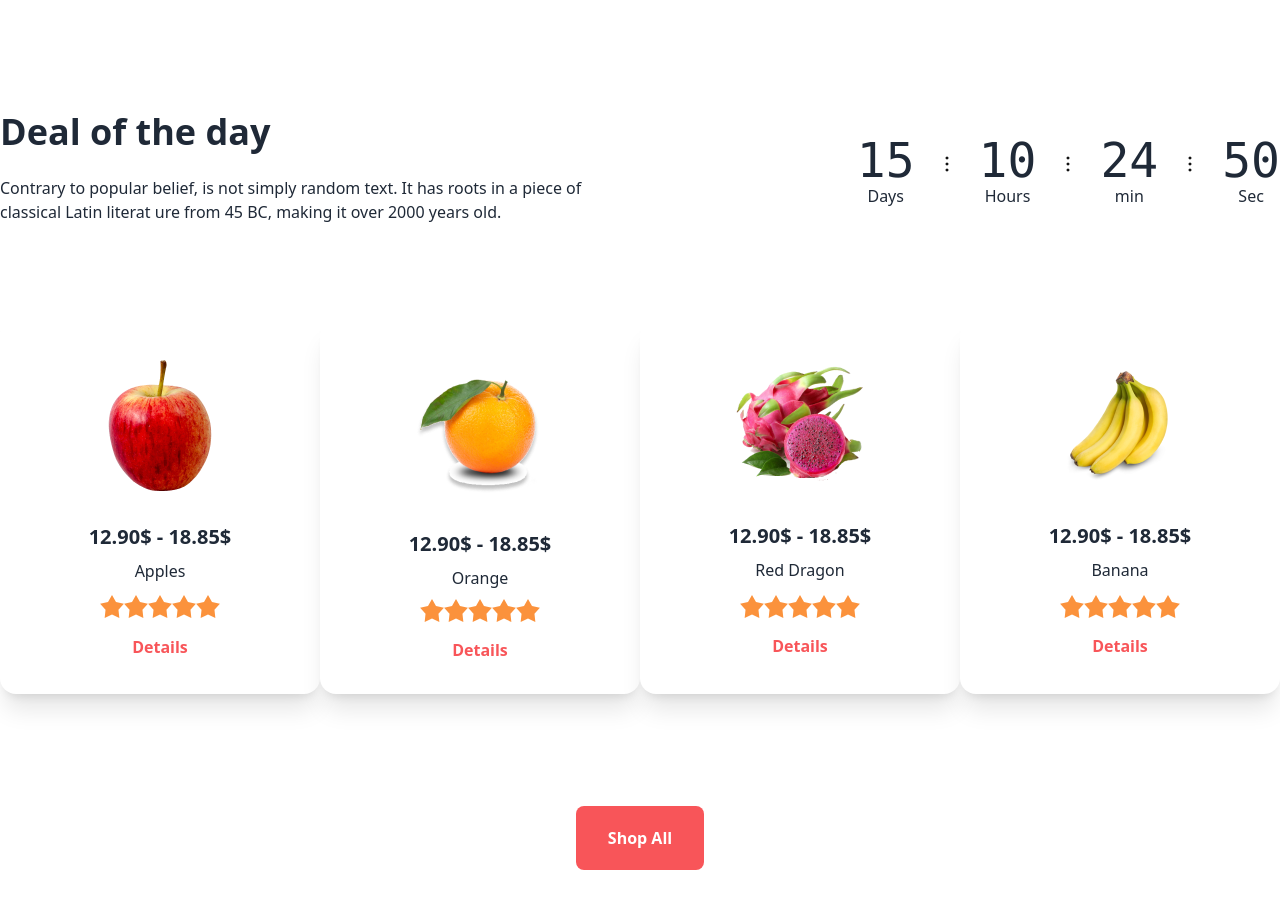
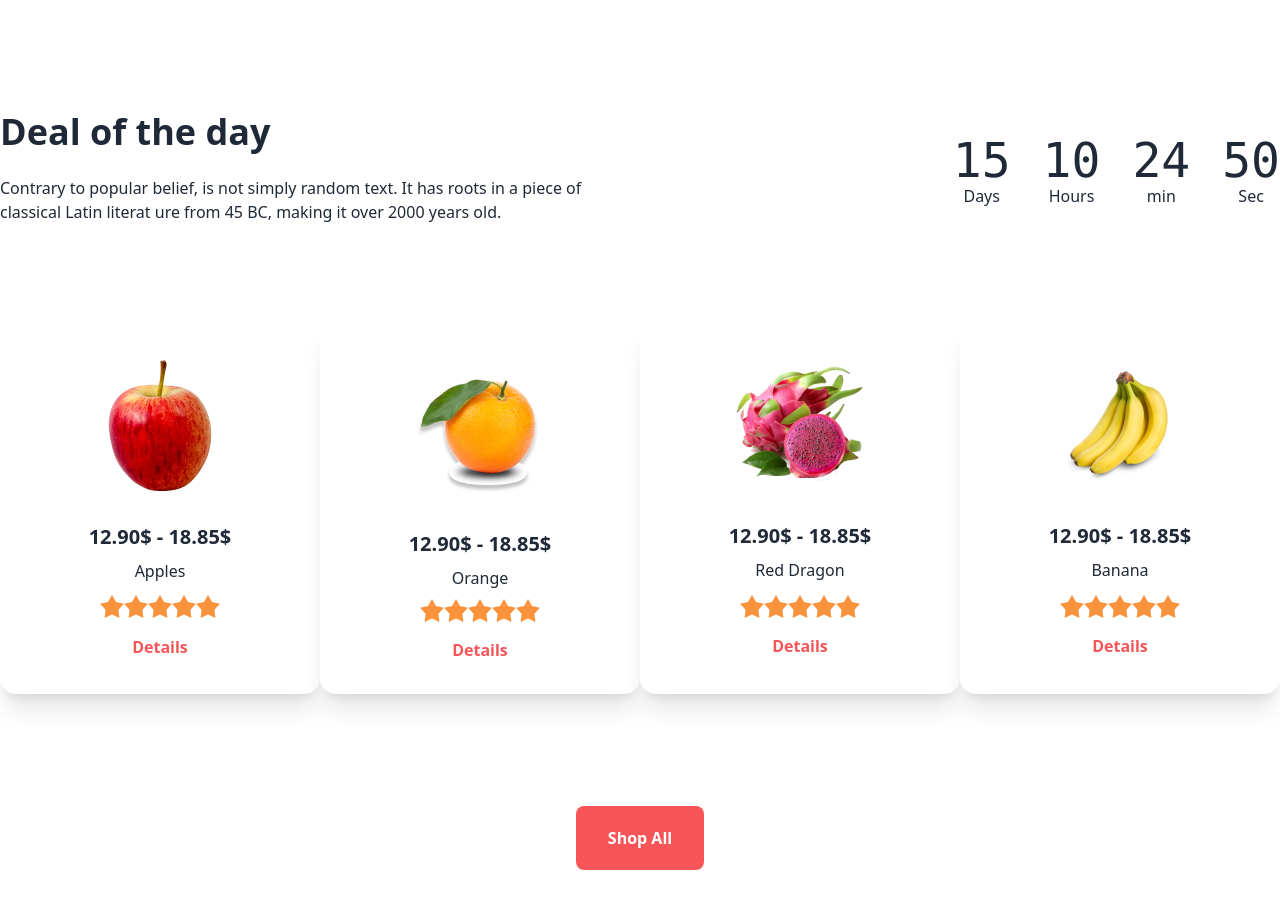
Before and after one commit to Nuru838/Fruit-Brust-Assignment-3, a plain HTML site: page index.html in a window 1280 px wide. Shown: the part 1020-1928 px from the top of the page. Drawn offline with nearby package versions, Linux system fonts and the light colour scheme.

Commit message:
final check and ready to submit

```diff
--- a/index.html
+++ b/index.html
@@ -28,7 +28,7 @@
 <body class=".lato-font">
     <header class="container mx-auto">
         <!-- navbar section  -->
-      <nav class=" bg-[#F85559] h-[100px] mt-8 flex justify-between items-center rounded-[600px]">
+      <nav class=" bg-[#F85559] h-[100px] mt-8 invisible lg:visible flex justify-between items-center rounded-[600px]">
         <div>
           <ul class="flex text-white justify-start ml-8 gap-4">
             <li><a href="">Home</a></li>
@@ -191,17 +191,13 @@
                     <p class="mt-6 font-medium text-center lg:text-left">Contrary to popular belief, is not simply random text. It has roots in a piece of classical Latin literat  ure from 45 BC, making it over 2000 years old.</p>
                 </div>
                 <div class="flex-1 mt-2 ml-4 flex lg:justify-end">
-                    <div class="grid grid-flow-col gap-5 text-center auto-cols-max">
+                    <div class="grid grid-flow-col gap-8 text-center auto-cols-max">
                         <div class="flex flex-col">
                           <span class="countdown font-mono text-5xl">
                             <span style="--value:15;"></span>
                           </span>
                           Days
                         </div>
-                        <span class="mt-4"><svg xmlns="http://www.w3.org/2000/svg" width="24" height="24" viewBox="0 0 24 24" fill="none">
-                          <path d="M12 6.75C11.8011 6.75 11.6103 6.67098 11.4697 6.53033C11.329 6.38968 11.25 6.19891 11.25 6C11.25 5.80109 11.329 5.61032 11.4697 5.46967C11.6103 5.32902 11.8011 5.25 12 5.25C12.1989 5.25 12.3897 5.32902 12.5303 5.46967C12.671 5.61032 12.75 5.80109 12.75 6C12.75 6.19891 12.671 6.38968 12.5303 6.53033C12.3897 6.67098 12.1989 6.75 12 6.75ZM12 12.75C11.8011 12.75 11.6103 12.671 11.4697 12.5303C11.329 12.3897 11.25 12.1989 11.25 12C11.25 11.8011 11.329 11.6103 11.4697 11.4697C11.6103 11.329 11.8011 11.25 12 11.25C12.1989 11.25 12.3897 11.329 12.5303 11.4697C12.671 11.6103 12.75 11.8011 12.75 12C12.75 12.1989 12.671 12.3897 12.5303 12.5303C12.3897 12.671 12.1989 12.75 12 12.75ZM12 18.75C11.8011 18.75 11.6103 18.671 11.4697 18.5303C11.329 18.3897 11.25 18.1989 11.25 18C11.25 17.8011 11.329 17.6103 11.4697 17.4697C11.6103 17.329 11.8011 17.25 12 17.25C12.1989 17.25 12.3897 17.329 12.5303 17.4697C12.671 17.6103 12.75 17.8011 12.75 18C12.75 18.1989 12.671 18.3897 12.5303 18.5303C12.3897 18.671 12.1989 18.75 12 18.75Z" stroke="#121212" stroke-width="1.5" stroke-linecap="round" stroke-linejoin="round"/>
-                          </svg></span>
-
 
                         <div class="flex flex-col">
                           <span class="countdown font-mono text-5xl">
@@ -209,18 +205,14 @@
                           </span>
                           Hours
                         </div>
-                        <span class="mt-4"><svg xmlns="http://www.w3.org/2000/svg" width="24" height="24" viewBox="0 0 24 24" fill="none">
-                          <path d="M12 6.75C11.8011 6.75 11.6103 6.67098 11.4697 6.53033C11.329 6.38968 11.25 6.19891 11.25 6C11.25 5.80109 11.329 5.61032 11.4697 5.46967C11.6103 5.32902 11.8011 5.25 12 5.25C12.1989 5.25 12.3897 5.32902 12.5303 5.46967C12.671 5.61032 12.75 5.80109 12.75 6C12.75 6.19891 12.671 6.38968 12.5303 6.53033C12.3897 6.67098 12.1989 6.75 12 6.75ZM12 12.75C11.8011 12.75 11.6103 12.671 11.4697 12.5303C11.329 12.3897 11.25 12.1989 11.25 12C11.25 11.8011 11.329 11.6103 11.4697 11.4697C11.6103 11.329 11.8011 11.25 12 11.25C12.1989 11.25 12.3897 11.329 12.5303 11.4697C12.671 11.6103 12.75 11.8011 12.75 12C12.75 12.1989 12.671 12.3897 12.5303 12.5303C12.3897 12.671 12.1989 12.75 12 12.75ZM12 18.75C11.8011 18.75 11.6103 18.671 11.4697 18.5303C11.329 18.3897 11.25 18.1989 11.25 18C11.25 17.8011 11.329 17.6103 11.4697 17.4697C11.6103 17.329 11.8011 17.25 12 17.25C12.1989 17.25 12.3897 17.329 12.5303 17.4697C12.671 17.6103 12.75 17.8011 12.75 18C12.75 18.1989 12.671 18.3897 12.5303 18.5303C12.3897 18.671 12.1989 18.75 12 18.75Z" stroke="#121212" stroke-width="1.5" stroke-linecap="round" stroke-linejoin="round"/>
-                          </svg></span>
+
                         <div class="flex flex-col">
                           <span class="countdown font-mono text-5xl">
                             <span style="--value:24;"></span>
                           </span>
                           min
                         </div>
-                        <span class="mt-4"><svg xmlns="http://www.w3.org/2000/svg" width="24" height="24" viewBox="0 0 24 24" fill="none">
-                          <path d="M12 6.75C11.8011 6.75 11.6103 6.67098 11.4697 6.53033C11.329 6.38968 11.25 6.19891 11.25 6C11.25 5.80109 11.329 5.61032 11.4697 5.46967C11.6103 5.32902 11.8011 5.25 12 5.25C12.1989 5.25 12.3897 5.32902 12.5303 5.46967C12.671 5.61032 12.75 5.80109 12.75 6C12.75 6.19891 12.671 6.38968 12.5303 6.53033C12.3897 6.67098 12.1989 6.75 12 6.75ZM12 12.75C11.8011 12.75 11.6103 12.671 11.4697 12.5303C11.329 12.3897 11.25 12.1989 11.25 12C11.25 11.8011 11.329 11.6103 11.4697 11.4697C11.6103 11.329 11.8011 11.25 12 11.25C12.1989 11.25 12.3897 11.329 12.5303 11.4697C12.671 11.6103 12.75 11.8011 12.75 12C12.75 12.1989 12.671 12.3897 12.5303 12.5303C12.3897 12.671 12.1989 12.75 12 12.75ZM12 18.75C11.8011 18.75 11.6103 18.671 11.4697 18.5303C11.329 18.3897 11.25 18.1989 11.25 18C11.25 17.8011 11.329 17.6103 11.4697 17.4697C11.6103 17.329 11.8011 17.25 12 17.25C12.1989 17.25 12.3897 17.329 12.5303 17.4697C12.671 17.6103 12.75 17.8011 12.75 18C12.75 18.1989 12.671 18.3897 12.5303 18.5303C12.3897 18.671 12.1989 18.75 12 18.75Z" stroke="#121212" stroke-width="1.5" stroke-linecap="round" stroke-linejoin="round"/>
-                          </svg></span>
+
                         <div class="flex flex-col">
                           <span class="countdown font-mono text-5xl">
                             <span style="--value:50;"></span>
```
